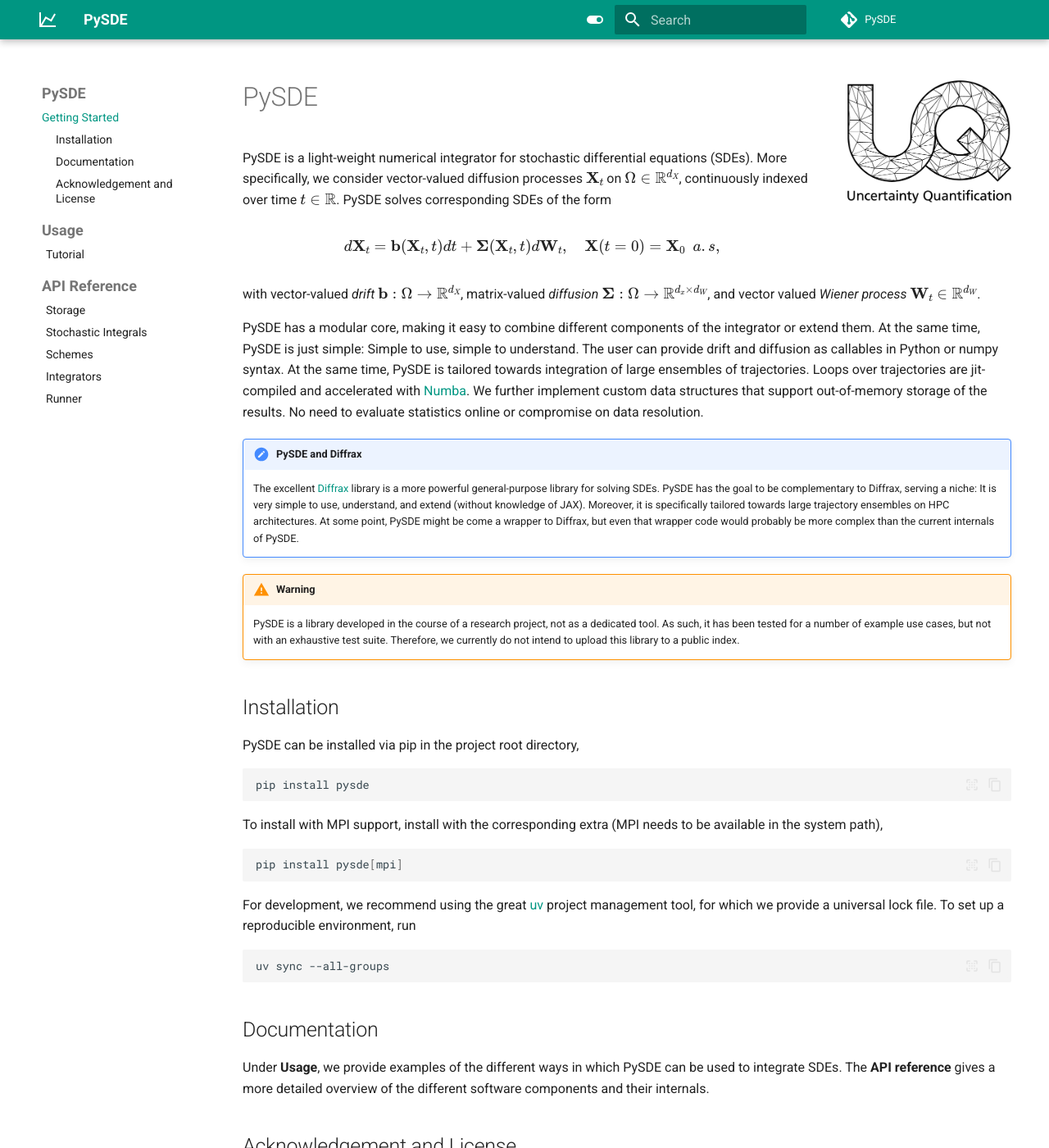
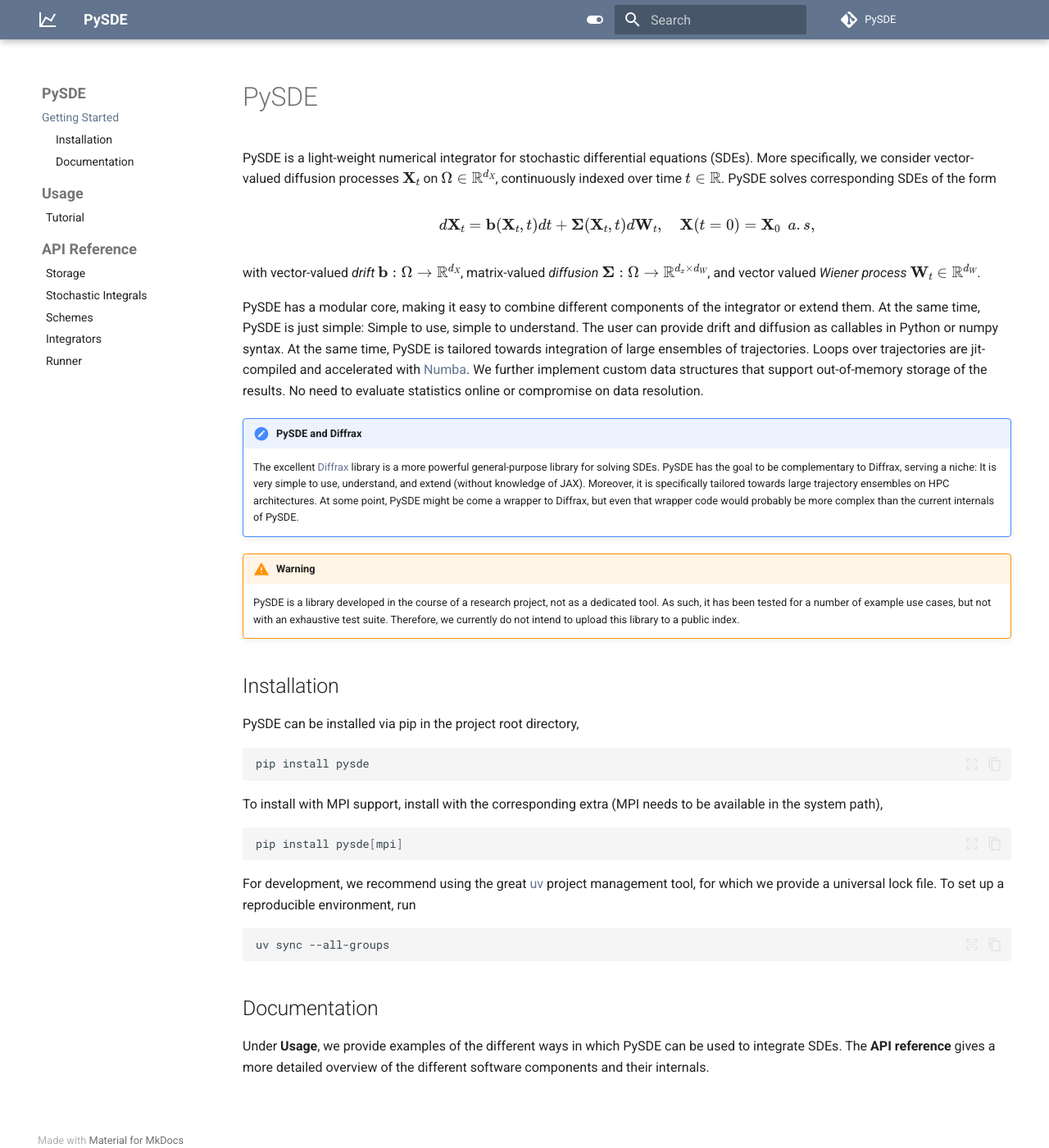
Before and after one commit to UQatKIT/PySDE, an MkDocs documentation site: the page built from docs/index.md, in a window 1280 px wide and 1400 px high. Shown: the whole window at 82% size. Built offline with MkDocs 1.6.1 and Material for MkDocs 9.7.7, drawn with Linux system fonts in a browser that asks for light colours; comment, search, counter and statistics services are not loaded; some of the changed text lies outside the part shown.

Commit message:
chore: update credentials and colors

```diff
--- a/docs/config/style.css
+++ b/docs/config/style.css
@@ -4,8 +4,8 @@
 
 /* Custom colors */
 [data-md-color-scheme="default"] {
-    --md-primary-fg-color:        #009682;
-    --md-accent-fg-color:         #009682;
+    --md-primary-fg-color:        #62748E;
+    --md-accent-fg-color:         #62748E;
     --md-footer-bg-color--dark:   #ffffff;
     --md-footer-fg-color:         #000000;
     --md-footer-fg-color--light:  #00000090;
@@ -15,8 +15,8 @@
     --doc-heading-color-alt:      #F0F0F0;
 }
 [data-md-color-scheme="slate"] {
-    --md-primary-fg-color:        #009682;
-    --md-accent-fg-color:         #009682;
+    --md-primary-fg-color:        #62748E;
+    --md-accent-fg-color:         #62748E;
     --doc-heading-color:          #000000;
     --doc-heading-border-color:   #000000;
     --doc-heading-color-alt:      #000000;
--- a/docs/index.md
+++ b/docs/index.md
@@ -1,4 +1,4 @@
-# PySDE [<img src="images/uq_logo.png" width="200" height="100" alt="UQ at KIT" align="right">](https://www.scc.kit.edu/forschung/uq.php)
+# PySDE
 
 PySDE is a light-weight numerical integrator for stochastic differential equations (SDEs). More
 specifically, we consider vector-valued diffusion processes $\mathbf{X}_t$ on $\Omega\in\mathbb{R}^{d_X}$, continuously indexed over time $t\in\mathbb{R}$. PySDE solves corresponding SDEs of the form
@@ -40,9 +40,3 @@ uv sync --all-groups
 ## Documentation
 
 Under **Usage**, we provide examples of the different ways in which PySDE can be used to integrate SDEs. The **API reference** gives a more detailed overview of the different software components and their internals.
-
-
-## Acknowledgement and License
-
-PySDE is being developed in the research group [Uncertainty Quantification](https://www.scc.kit.edu/forschung/uq.php) at KIT.
-It is distributed as free software under the [MIT License](https://choosealicense.com/licenses/mit/).
```
Also changed, not shown: README.md (+1 -7 lines), 2 other files.
